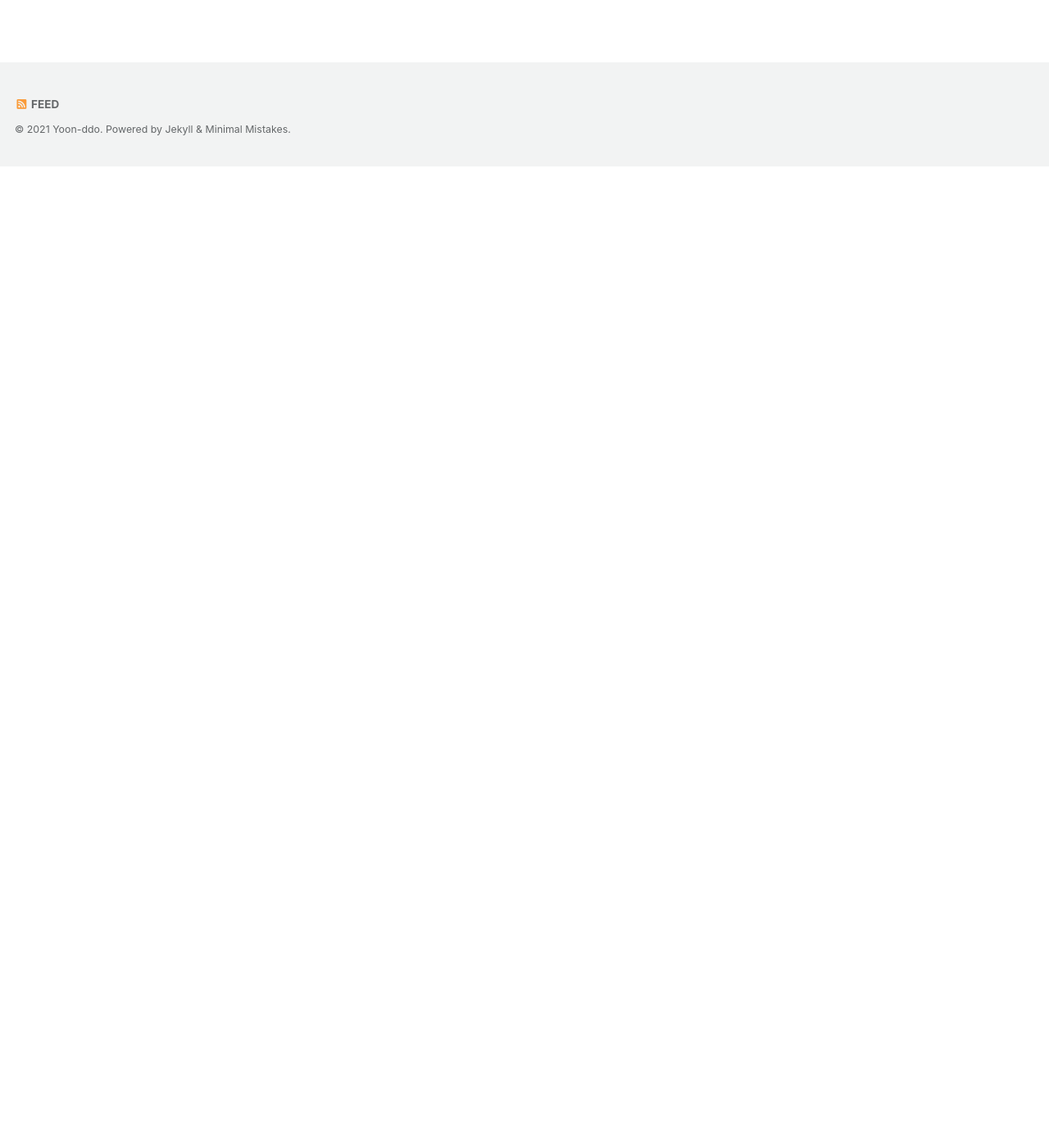
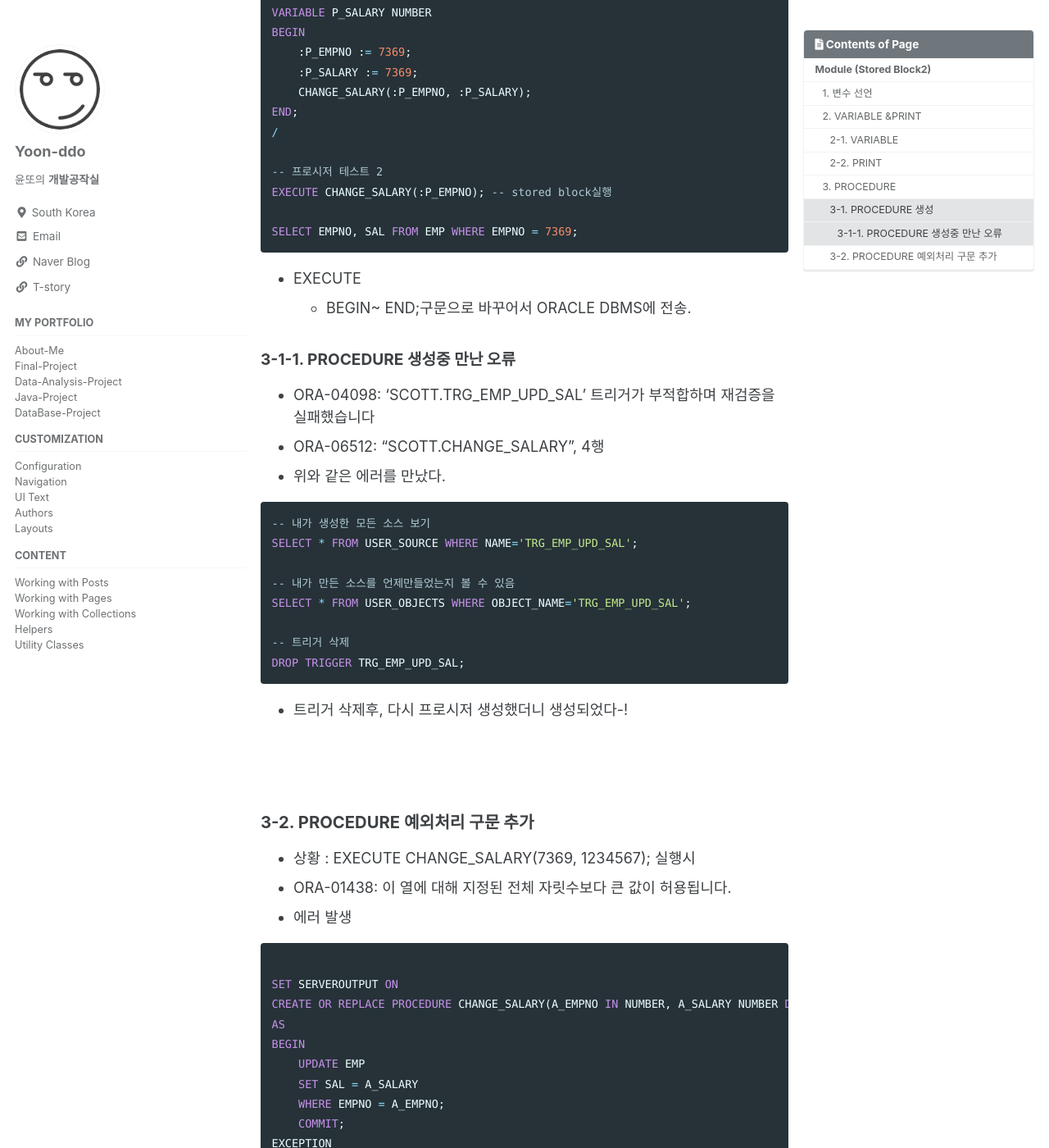
Before and after one commit to Yoon-ddo/Yoon-ddo.github.io, a Jekyll site: the page built from _posts/2021-07-05-PLSQL07_Module.md, in a window 1280 px wide and 1400 px high, scrolled down 2131 px. Shown: the whole window at 82% size. Built offline with Jekyll 4.4.1, drawn with Linux system fonts in a browser that asks for light colours; cached includes are drawn as plain includes; before the commit the page ends 2334 px from its top, so only the background shows below that; some of the changed text lies outside the part shown.

Commit message:
Update 2021-07-05-PLSQL07_Module.md

````diff
--- a/_posts/2021-07-05-PLSQL07_Module.md
+++ b/_posts/2021-07-05-PLSQL07_Module.md
@@ -24,6 +24,9 @@ tags:
 ### 2-1. VARIABLE
 - PL/SQL 블록에서 참조할 수 있는 BIND 변수 선언
 - 선언된 BIND 변수 조회
+
+<br><br>
+
 ### 2-2. PRINT
 - BIND 변수의 값을 SQL\*PLUS화면에 출력하는 기능
 
@@ -46,6 +49,94 @@ PRINT H_SALARY -- 1000
 PRINT H_TAX   -- 50
 ```
 
+<br><br><br><br>
 
+## 3. PROCEDURE
+### 3-1. PROCEDURE 생성
+
+```sql
+-- 프로시저 생성
+CREATE OR REPLACE PROCEDURE CHANGE_SALARY(A_EMPNO IN NUMBER, A_SALARY NUMBER DEFAULT 2000)
+AS
+BEGIN
+    UPDATE EMP
+    SET SAL = A_SALARY
+    WHERE EMPNO = A_EMPNO;
+    COMMIT;
+END CHANGE_SALARY;
+/
+
+DESC CHANGE_SALARY;
+
+-- 프로시저 테스트 1
+VARIABLE P_EMPNO NUMBER
+VARIABLE P_SALARY NUMBER
+BEGIN
+    :P_EMPNO := 7369;
+    :P_SALARY := 7369;
+    CHANGE_SALARY(:P_EMPNO, :P_SALARY);
+END;
+/
+
+-- 프로시저 테스트 2
+EXECUTE CHANGE_SALARY(:P_EMPNO); -- stored block실행
+
+SELECT EMPNO, SAL FROM EMP WHERE EMPNO = 7369;
+```
+
+- EXECUTE
+  * BEGIN~ END;구문으로 바꾸어서 ORACLE DBMS에 전송.
+
+#### 3-1-1. PROCEDURE 생성중 만난 오류
+
+- ORA-04098: 'SCOTT.TRG_EMP_UPD_SAL' 트리거가 부적합하며 재검증을 실패했습니다
+- ORA-06512: "SCOTT.CHANGE_SALARY",  4행
+- 위와 같은 에러를 만났다.
+
+```sql
+-- 내가 생성한 모든 소스 보기
+SELECT * FROM USER_SOURCE WHERE NAME='TRG_EMP_UPD_SAL';
+
+-- 내가 만든 소스를 언제만들었는지 볼 수 있음
+SELECT * FROM USER_OBJECTS WHERE OBJECT_NAME='TRG_EMP_UPD_SAL';
+
+-- 트리거 삭제
+DROP TRIGGER TRG_EMP_UPD_SAL;
+```
+
+- 트리거 삭제후, 다시 프로시저 생성했더니 생성되었다-!
+
+<br><br>
+
+### 3-2. PROCEDURE 예외처리 구문 추가
+- 상황 : EXECUTE CHANGE_SALARY(7369, 1234567); 실행시
+- ORA-01438: 이 열에 대해 지정된 전체 자릿수보다 큰 값이 허용됩니다.
+- 에러 발생
+
+```sql
+
+SET SERVEROUTPUT ON
+CREATE OR REPLACE PROCEDURE CHANGE_SALARY(A_EMPNO IN NUMBER, A_SALARY NUMBER DEFAULT 2000)
+AS
+BEGIN
+    UPDATE EMP
+    SET SAL = A_SALARY
+    WHERE EMPNO = A_EMPNO;
+    COMMIT;
+EXCEPTION
+    WHEN VALUE_ERROR THEN
+        DBMS_OUTPUT.PUT_LINE('VALUE_ERR => '||SQLERRM);
+        NULL;
+    WHEN NO_DATA_FOUND THEN
+        DBMS_OUTPUT.PUT_LINE('NO_DATA_ERR => '||SQLERRM);
+        ROLLBACK;
+    WHEN OTHERS THEN
+        DBMS_OUTPUT.PUT_LINE('OTHERS_ERR => '||SQLERRM);
+        ROLLBACK;
+END CHANGE_SALARY;
+/
+```
+
+- EXCEPTION 구문 추가하여 다시 실행하여 에러메시지를 PRINT할 수 있다.
 
 <br><br><br><br>
````
